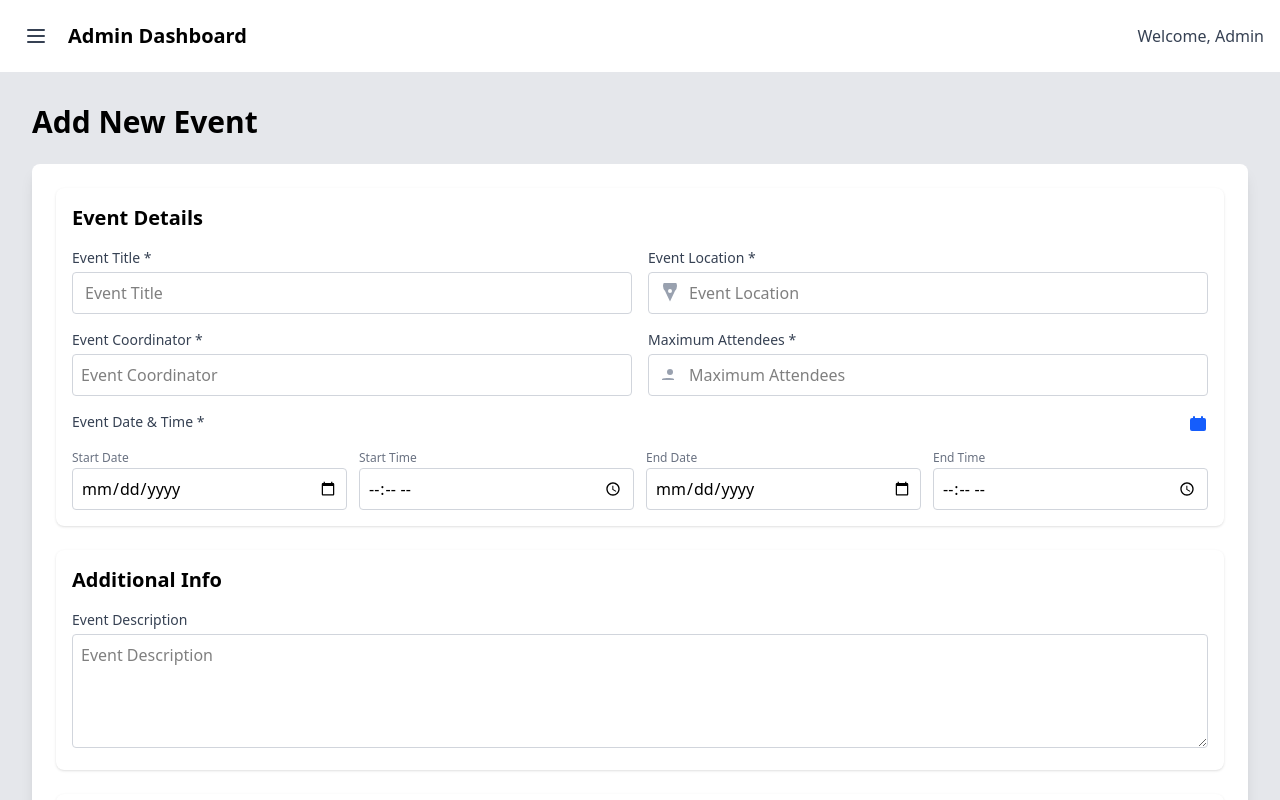
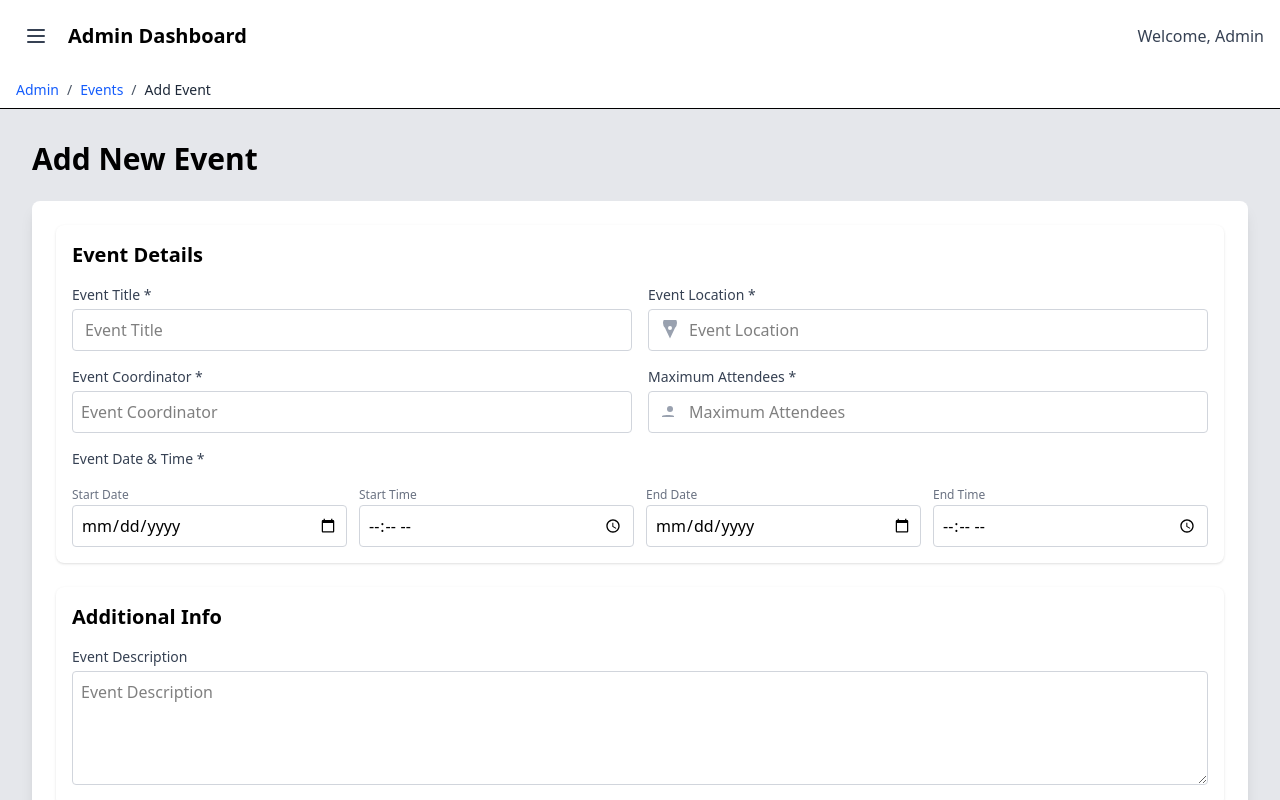
Before and after one commit to Darshanh20/WebWizard, a React app in the folder frontend/: page /admin/events/add in a window 1280 px wide. Built offline with nearby package versions, Linux system fonts and the light colour scheme; sample sign-in values are in the browser's storage; the HTML template or start-up script is replaced by a standard one.

Commit message:
bread crumb added

```diff
--- a/frontend/src/pages/AddEvent.jsx
+++ b/frontend/src/pages/AddEvent.jsx
@@ -22,8 +22,6 @@ export default function AddEvent() {
   const [toast, setToast] = useState({ show: false, message: "" });
   const navigate = useNavigate();
   const fileInputRef = useRef();
-  const startDateRef = useRef();
-  const startTimeRef = useRef();
 
   const handleChange = (e) => {
     const { name, value } = e.target;
@@ -195,36 +193,12 @@ export default function AddEvent() {
               <div className="col-span-1 md:col-span-2">
                 <div className="flex items-center justify-between">
                   <label className="block text-sm font-medium text-gray-700 mb-1">Event Date & Time *</label>
-                  <button
-                    type="button"
-                    onClick={() => {
-                      try {
-                        if (startDateRef.current) {
-                          if (typeof startDateRef.current.showPicker === "function") {
-                            startDateRef.current.showPicker();
-                          } else {
-                            startDateRef.current.focus();
-                            startDateRef.current.click();
-                          }
-                        }
-                      } catch (e) {
-                        startDateRef.current && startDateRef.current.focus();
-                      }
-                    }}
-                    className="text-blue-600 hover:text-blue-700"
-                    aria-label="Open calendar"
-                  >
-                    <svg xmlns="http://www.w3.org/2000/svg" className="h-5 w-5" viewBox="0 0 20 20" fill="currentColor">
-                      <path d="M6 2a1 1 0 011 1v1h6V3a1 1 0 112 0v1h1a2 2 0 012 2v9a2 2 0 01-2 2H4a2 2 0 01-2-2V6a2 2 0 012-2h1V3a1 1 0 011-1zM4 8h12v7H4V8z" />
-                    </svg>
-                  </button>
                 </div>
 
                 <div className="grid grid-cols-1 md:grid-cols-4 gap-3 mt-2">
                   <div>
                     <label className="text-xs text-gray-500">Start Date</label>
                     <input
-                      ref={startDateRef}
                       type="date"
                       name="startDate"
                       value={form.startDate}
@@ -237,7 +211,6 @@ export default function AddEvent() {
                   <div>
                     <label className="text-xs text-gray-500">Start Time</label>
                     <input
-                      ref={startTimeRef}
                       type="time"
                       name="startTime"
                       value={form.startTime}
--- a/frontend/src/pages/AdminDashboard.jsx
+++ b/frontend/src/pages/AdminDashboard.jsx
@@ -37,11 +37,9 @@ export default function AdminDashboard() {
     // Close the sidebar when any internal link is clicked (capture phase) on small screens.
     useEffect(() => {
       const onDocClick = (e) => {
-        // Only react for small screens where the drawer can be toggled
-        if (window.innerWidth >= 768) return;
         const a = e.target.closest && e.target.closest('a');
         if (!a) return;
-        // Close for any anchor click on small screens (covers react-router Link and nested elements)
+        // Close for any anchor click (covers react-router Link and nested elements)
         setSidebarOpen(false);
       };
 
@@ -69,6 +67,29 @@ export default function AdminDashboard() {
     navigate("/login");
   };
 
+  // Build breadcrumb segments from the current location
+  const breadcrumbNameMap = {
+    admin: "Admin",
+    events: "Events",
+    add: "Add Event",
+    manage: "Manage Events",
+  };
+
+  const buildBreadcrumbs = () => {
+    const raw = location.pathname.replace(/^\//, '').split('/').filter(Boolean);
+    const crumbs = [];
+    raw.forEach((seg, idx) => {
+      const to = '/' + raw.slice(0, idx + 1).join('/');
+      const name = breadcrumbNameMap[seg] || seg.charAt(0).toUpperCase() + seg.slice(1);
+      crumbs.push({ name, to });
+    });
+    // If empty (root /admin), show Admin
+    if (crumbs.length === 0 && location.pathname === '/admin') {
+      crumbs.push({ name: 'Admin', to: '/admin' });
+    }
+    return crumbs;
+  };
+
   return (
     <div className="flex h-screen bg-gray-100">
       {/* Sidebar */}
@@ -92,8 +113,17 @@ export default function AdminDashboard() {
         </div>
       </div>
 
+      {/* Backdrop (sibling of sidebar so stacking works reliably) */}
+      {sidebarOpen && (
+        <div
+          className="fixed inset-0 z-30"
+          style={{ backgroundColor: 'rgba(0,0,0,0.35)' }}
+          onClick={() => setSidebarOpen(false)}
+        ></div>
+      )}
+
       {/* Main content */}
-  <div className={`flex-1 flex flex-col overflow-hidden ${sidebarOpen ? 'pl-64' : ''}`}>
+  <div className="flex-1 flex flex-col overflow-hidden">
         {/* Top bar */}
         <header className="flex justify-between items-center p-4 bg-white shadow-md">
           <div className="flex items-center space-x-3">
@@ -112,11 +142,26 @@ export default function AdminDashboard() {
             <span className="text-gray-700">Welcome, {adminName}</span>
           </div>
         </header>
-
-        {/* Backdrop for small screens */}
-        {sidebarOpen && (
-          <div className="fixed inset-0 bg-black bg-opacity-40 z-30 md:hidden" onClick={() => setSidebarOpen(false)}></div>
-        )}
+        {/* Breadcrumbs */}
+        <div className="bg-white border-b">
+          <div className="container mx-auto px-4 py-2 text-sm text-gray-600">
+            {(() => {
+              const crumbs = buildBreadcrumbs();
+              return crumbs.map((c, i) => (
+                <span key={c.to} className="inline-block">
+                  {i < crumbs.length - 1 ? (
+                    <>
+                      <Link to={c.to} className="text-blue-600 hover:underline">{c.name}</Link>
+                      <span className="mx-2">/</span>
+                    </>
+                  ) : (
+                    <span className="text-gray-800">{c.name}</span>
+                  )}
+                </span>
+              ));
+            })()}
+          </div>
+        </div>
 
         {/* Page Content */}
         <main className="flex-1 overflow-x-hidden overflow-y-auto bg-gray-200 p-4">
```
